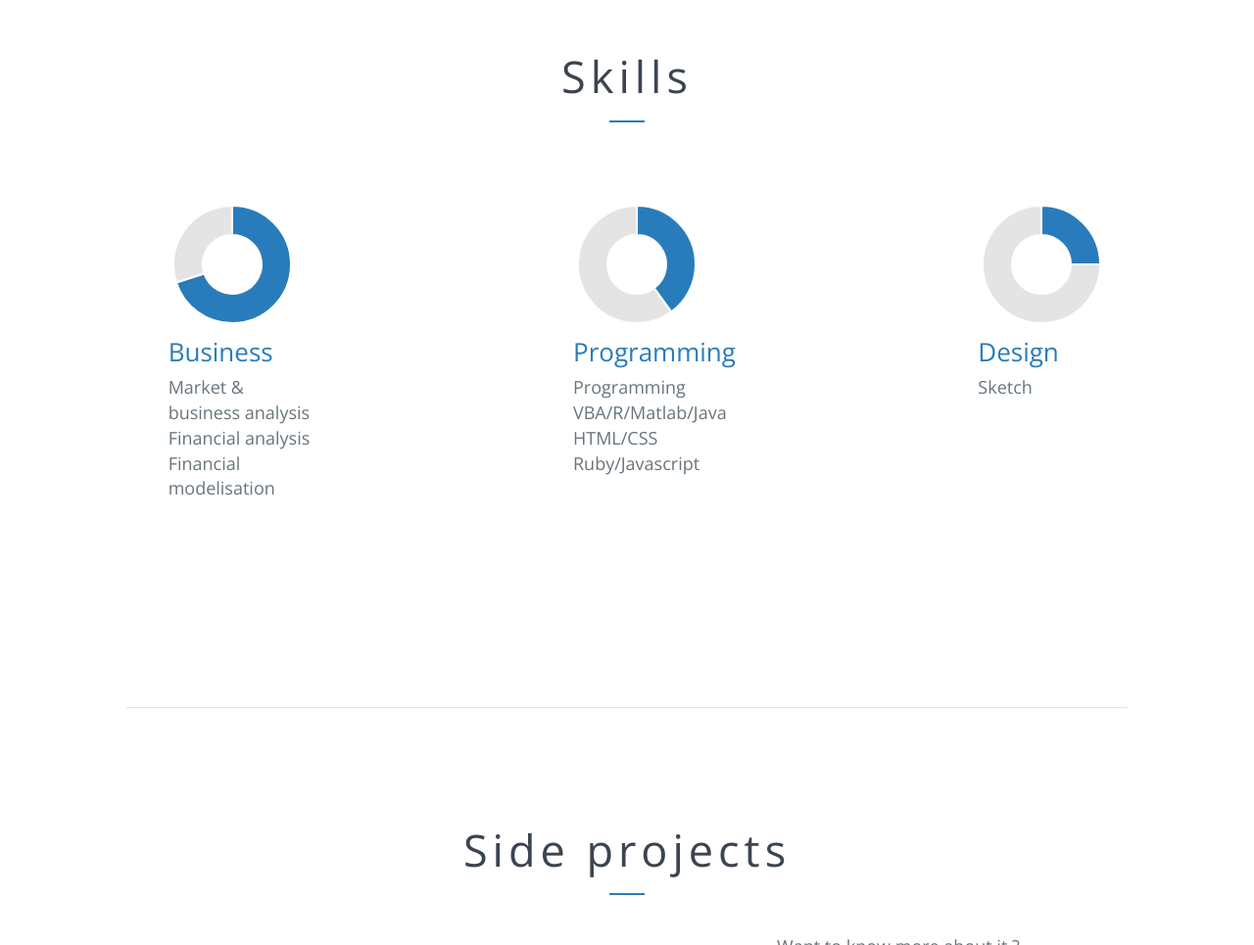
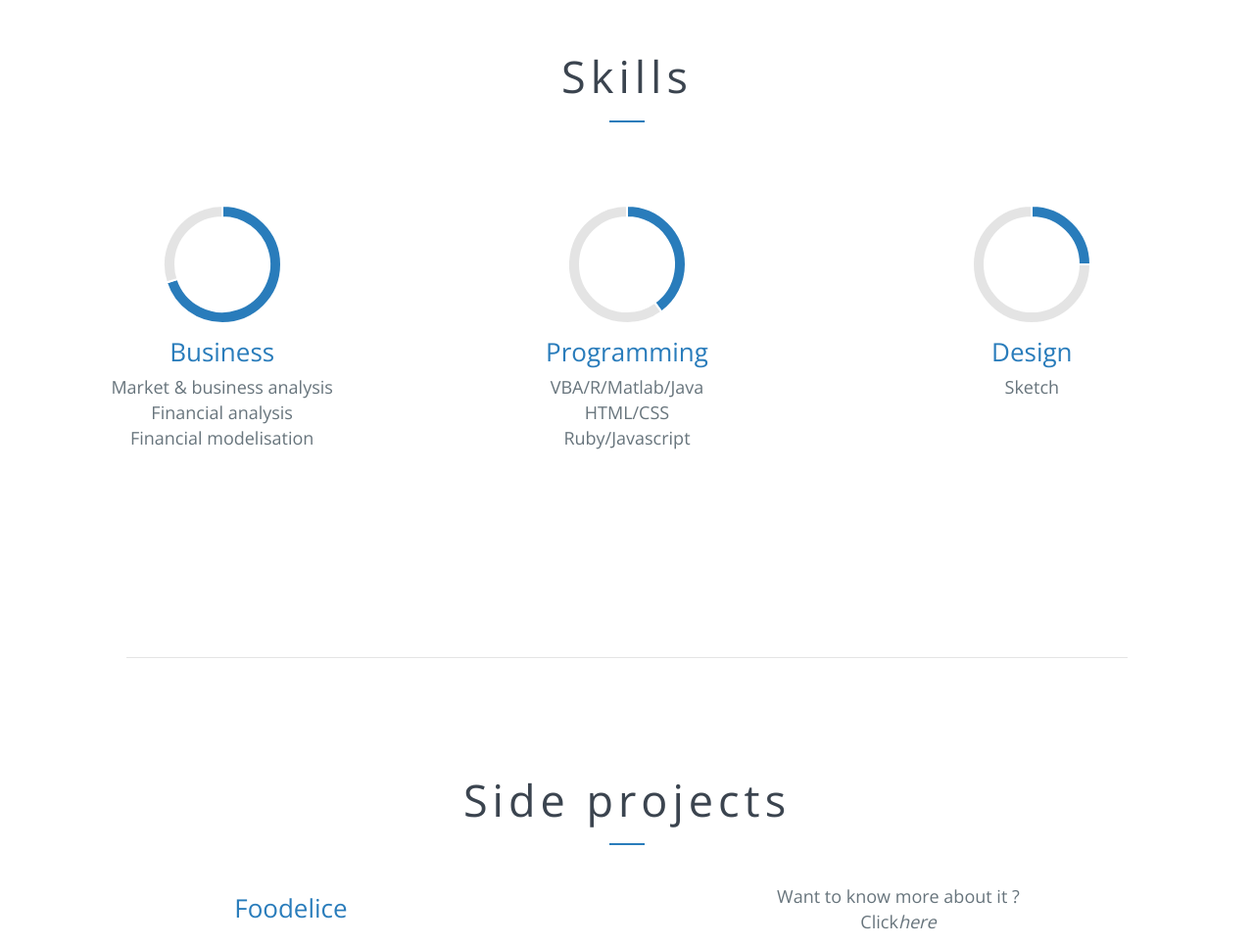
Before and after one commit to CamilleFranceschi/CV, a plain HTML site: page index.html in a window 1280 px wide. Shown: the part 4096-5061 px from the top of the page at 98% size. Drawn offline with nearby package versions, Linux system fonts and the light colour scheme.

Commit message:
skills part done

```diff
--- a/assets/css/skills.css
+++ b/assets/css/skills.css
@@ -0,0 +1,12 @@
+.align-vertical-skills{
+	display: flex;
+	flex-direction: column;
+	align-items: center;
+	/*width: 550px;*/
+	width: 230px;
+	padding: 40px 0px;
+}
+
+#skills h5{
+	text-align: center;
+}
--- a/assets/css/style.css
+++ b/assets/css/style.css
@@ -181,5 +181,5 @@ a{
 
 
 #skills .align-vertical {
-		width: 200px;
+		width: 230px;
 }
--- a/index.html
+++ b/index.html
@@ -232,7 +232,7 @@
 
 				<div class="align-horizon">
 
-					<div class="align-vertical">
+					<div class="align-vertical-skills">
 
 					<canvas id="business" height="130" width="130"></canvas>
 
@@ -243,6 +243,9 @@
 						<br>Financial modelisation</p>
 
 						<script>
+							var options = {
+    						percentageInnerCutout: 80
+							};
 							var doughnutData = [
 									{
 										value: 70,
@@ -253,22 +256,26 @@
 										color : "#e4e4e4"
 									}
 								];
-								var myDoughnut = new Chart(document.getElementById("business").getContext("2d")).Doughnut(doughnutData);
+
+								var myDoughnut = new Chart(document.getElementById("business").getContext("2d")).Doughnut(doughnutData, options);
 						</script>
 
 					</div>
 
-					<div class="align-vertical">
+					<div class="align-vertical-skills">
 
 					<canvas id="programming" height="130" width="130"></canvas>
 						<h5>Programming</h5>
 
-						<p>Programming
-						<br>VBA/R/Matlab/Java
+						<p>VBA/R/Matlab/Java
 						<br>HTML/CSS
 						<br>Ruby/Javascript</p>
 
 						<script>
+							var options = {
+    						percentageInnerCutout: 80
+							};
+
 							var doughnutData = [
 									{
 										value: 40,
@@ -279,11 +286,11 @@
 										color : "#e4e4e4"
 									}
 								];
-								var myDoughnut = new Chart(document.getElementById("programming").getContext("2d")).Doughnut(doughnutData);
+								var myDoughnut = new Chart(document.getElementById("programming").getContext("2d")).Doughnut(doughnutData, options);
 						</script>
 					</div>
 
-					<div class="align-vertical">
+					<div class="align-vertical-skills">
 
 					<canvas id="design" height="130" width="130"></canvas>
 
@@ -291,6 +298,10 @@
 
 						<p>Sketch</p>
 						<script>
+							var options = {
+    						percentageInnerCutout: 80
+							};
+
 							var doughnutData = [
 									{
 										value: 25,
@@ -301,7 +312,7 @@
 										color : "#e4e4e4"
 									}
 								];
-								var myDoughnut = new Chart(document.getElementById("design").getContext("2d")).Doughnut(doughnutData);
+								var myDoughnut = new Chart(document.getElementById("design").getContext("2d")).Doughnut(doughnutData, options);
 						</script>
 					</div>
 
```
